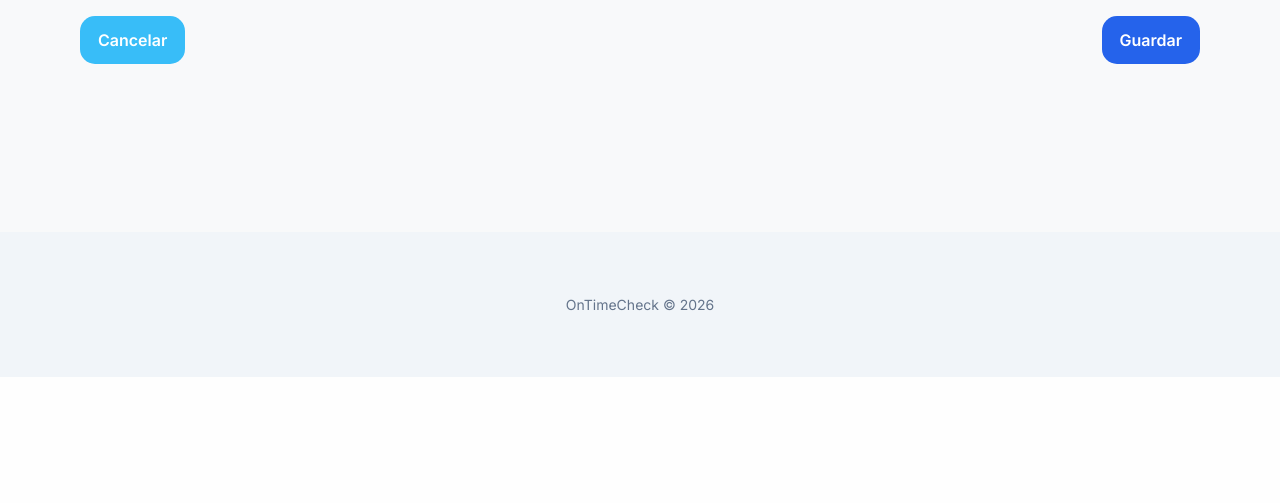
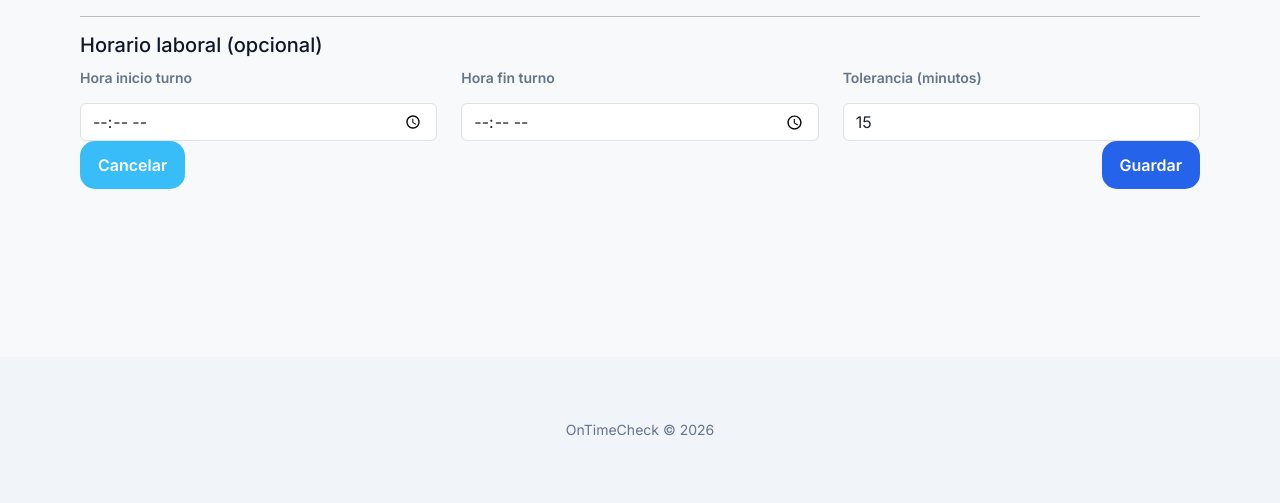
Before and after one commit to aleakd/On_TimeCheck, a Python web app: template app/templates/empleado_form.html in a window 1280 px wide. Shown: the part 593-1096 px from the top of the page. Before the commit the page ends 970 px from the top, so only its background shows below. Run offline with Jinja, Linux system fonts and the light colour scheme; the template is opened without the code that fills it, so the values that code supplies are empty; some libraries are stand-ins or nearby versions; some web fonts are replaced.

Commit message:
Sistema de turnos y control de puntualidad

```diff
--- a/app/models.py
+++ b/app/models.py
@@ -81,6 +81,12 @@ class Empleado(db.Model):
     sucursal = db.relationship(
         'Sucursal',
         back_populates='empleados'
+    )
+    turno_inicio = db.Column(db.Time, nullable=True)
+    turno_fin = db.Column(db.Time, nullable=True)
+    tolerancia_minutos = db.Column(
+        db.Integer,
+        default=15
     )
 
     def __repr__(self):
--- a/app/templates/empleado_form.html
+++ b/app/templates/empleado_form.html
@@ -55,6 +55,41 @@
             </select>
         </div>
 
+
+        <hr>
+
+<h5>Horario laboral (opcional)</h5>
+
+<div class="row">
+
+    <div class="col-md-4">
+        <label class="form-label">Hora inicio turno</label>
+        <input type="time"
+               name="turno_inicio"
+               class="form-control"
+               value="{{ empleado.turno_inicio if empleado else '' }}">
+    </div>
+
+    <div class="col-md-4">
+        <label class="form-label">Hora fin turno</label>
+        <input type="time"
+               name="turno_fin"
+               class="form-control"
+               value="{{ empleado.turno_fin if empleado else '' }}">
+    </div>
+
+    <div class="col-md-4">
+        <label class="form-label">Tolerancia (minutos)</label>
+        <input type="number"
+               name="tolerancia_minutos"
+               class="form-control"
+               min="0"
+               max="120"
+               value="{{ empleado.tolerancia_minutos if empleado else 15 }}">
+    </div>
+
+</div>
+
         <div class="d-flex justify-content-between">
             <a href="{{ url_for('empleados.lista_empleados') }}"
                class="btn btn-secondary">
```
Also changed, not shown: app/routes/asistencias.py (+27 -0 lines), app/routes/empleados.py (+7 -1 lines), app/routes/main.py (+60 -27 lines), app/templates/dashboard.html (+40 -0 lines).
